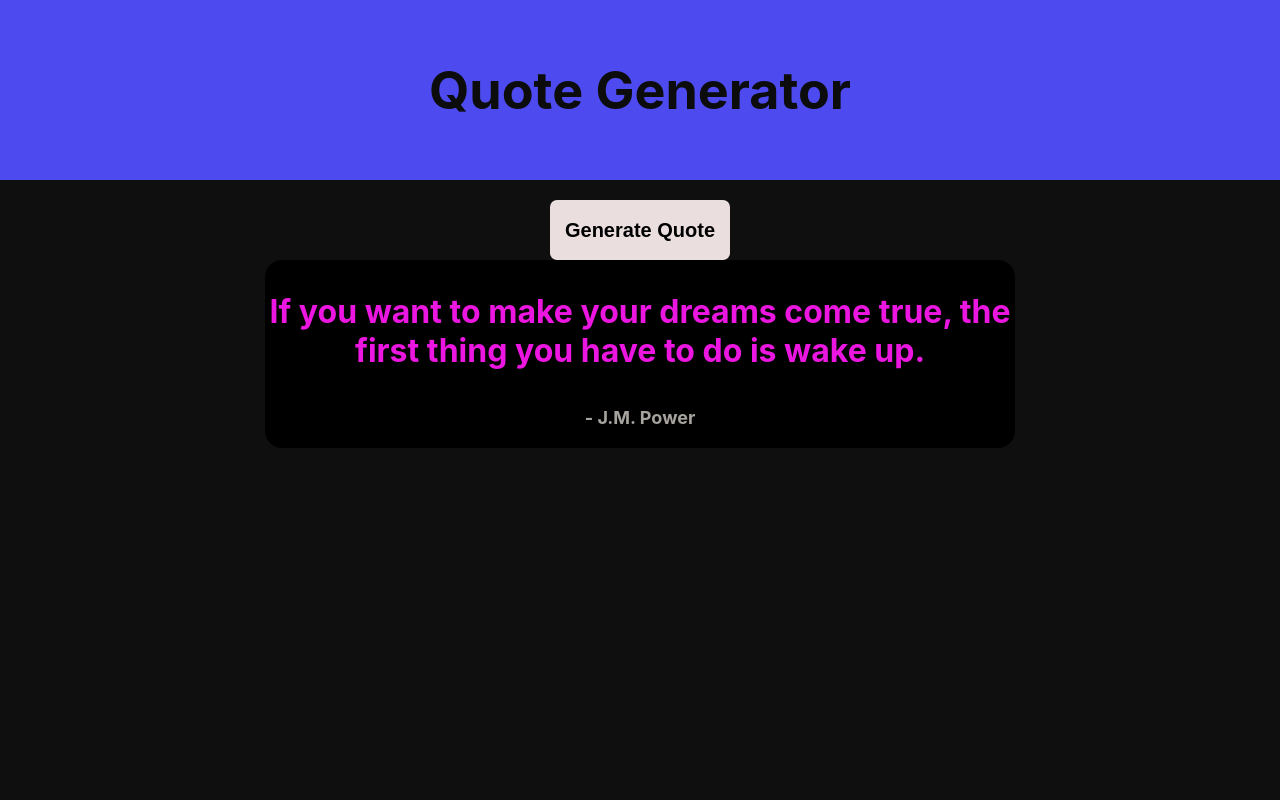
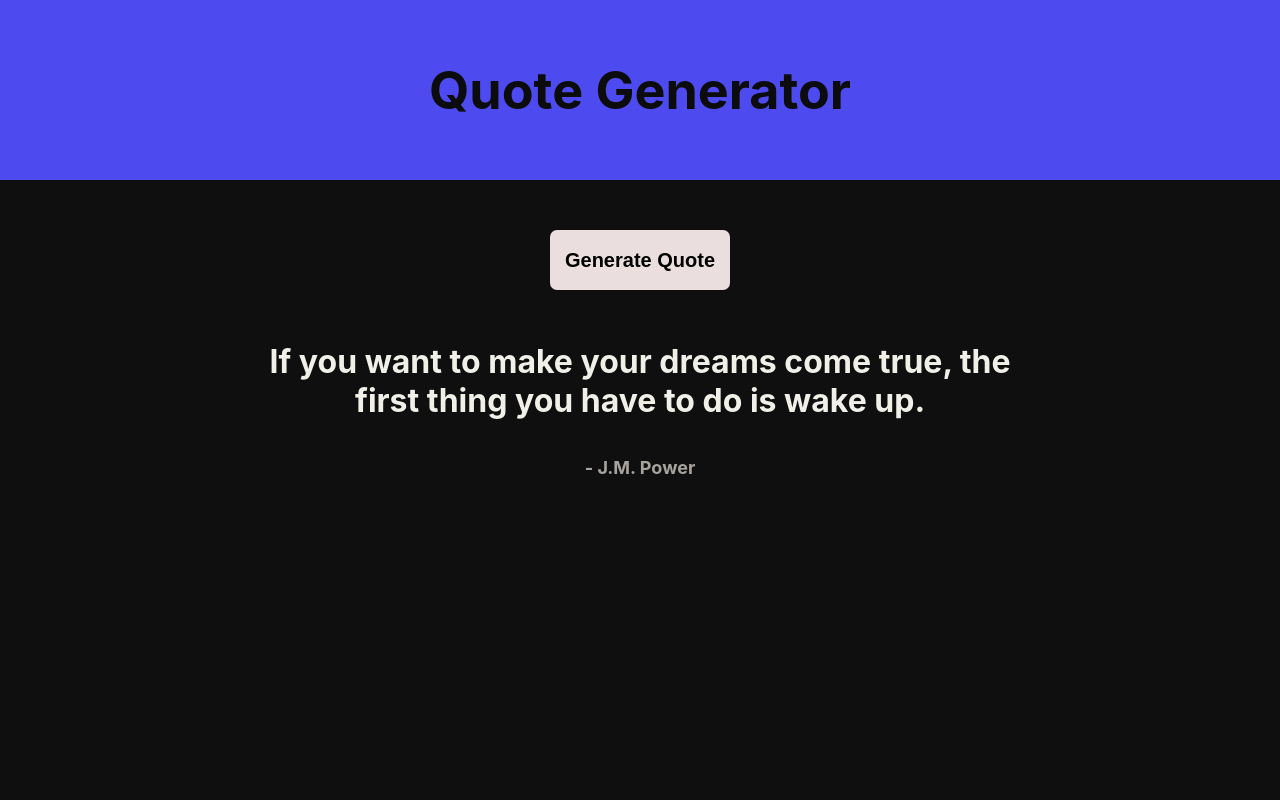
Before and after one commit to Eddie-ee/My-quote-generator, a React (Create React App) app: page / in a window 1280 px wide. Both pictures are taken after a click on the button "Generate Quote". Shown: the top 800 px of the page. Built offline with nearby package versions, Linux system fonts and the light colour scheme.

Commit message:
Clean up

```diff
--- a/src/App.css
+++ b/src/App.css
@@ -18,7 +18,8 @@ Header {
 }
 
 button {
-  margin-top: 20px;
+  margin-top: 50px;
+  margin-bottom: 20px;
   height: 60px;
   width: 180px;
   border-radius: 7px;
@@ -40,8 +41,8 @@ button {
   display: flex;
   justify-content: center;
   align-items: center;
-  background-color: black;
-  color: rgb(235, 23, 224);
+  background-color: rgb(15, 15, 16);
+  color: rgb(241, 240, 232);
   font-size: xx-large;
   font-weight: bold;
   padding-bottom: 5px;
@@ -59,7 +60,7 @@ button {
   display: flex;
   justify-content: center;
   align-items: center;
-  background-color: black;
+  background-color: rgb(15, 15, 16);
   padding-bottom: 20px;
   max-width: 750px;
   min-width: 350px;
--- a/src/App.js
+++ b/src/App.js
@@ -8,7 +8,6 @@ export default function App() {
     <div className="App">
       <Header />
       <Main />
-      <h1>hello!</h1>
     </div>
   );
 }
```
